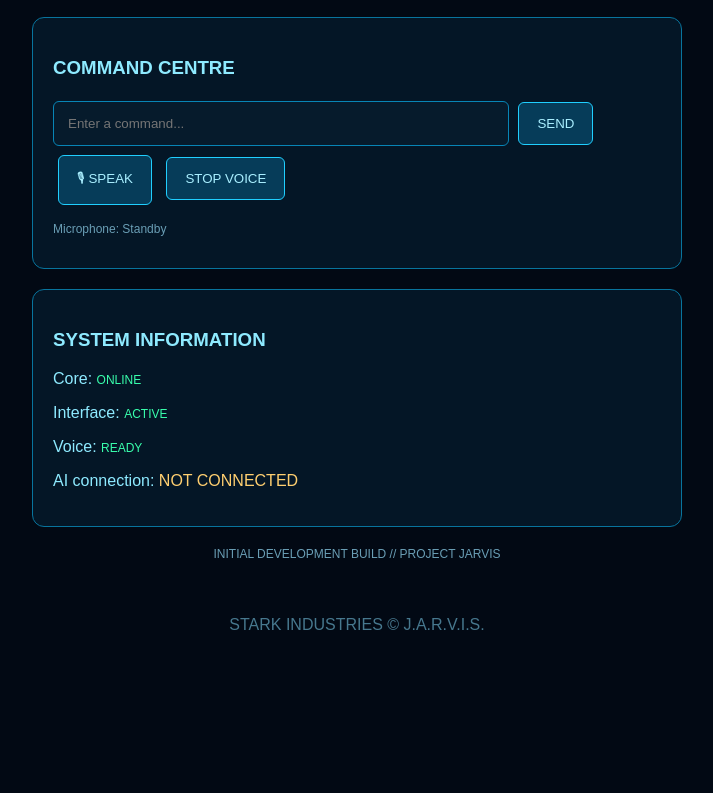
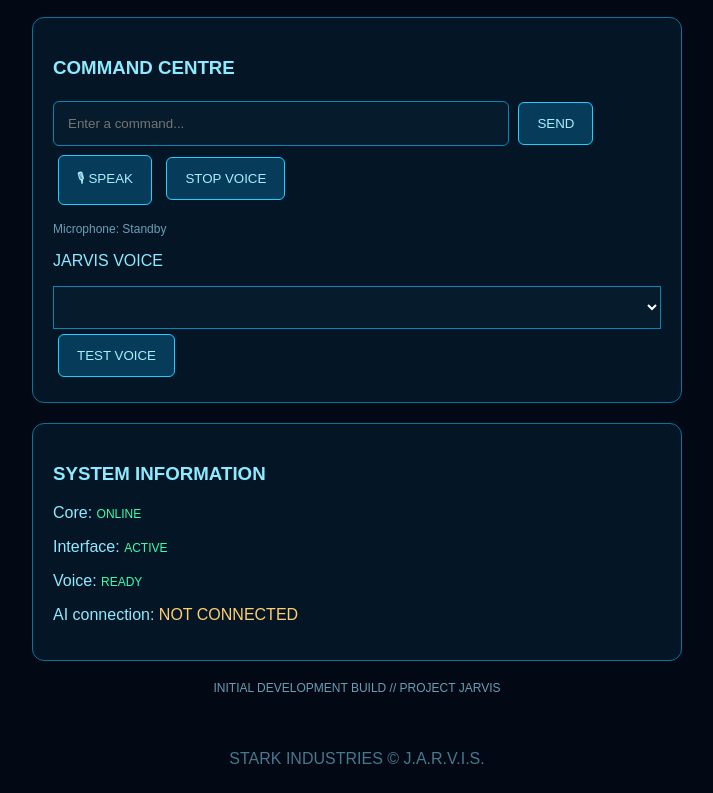
Before and after one commit to tysondalton198-max/jarvis-assistant, a plain HTML site: page index.html in a window 1280 px wide. Shown: the part 743-1536 px from the top of the page, without its empty margins (283-996 px from the left). Before the commit the page ends 1402 px from the top, so only its background shows below. Drawn offline with Linux system fonts and the light colour scheme.

Commit message:
Update index.html

```diff
--- a/index.html
+++ b/index.html
@@ -168,6 +168,14 @@ footer {
     <button onclick="listen()">🎙 SPEAK</button>
     <button onclick="stopSpeaking()">STOP VOICE</button>
     <p class="small" id="micStatus">Microphone: Standby</p>
+
+<p>JARVIS VOICE</p>
+
+<select id="voiceSelect"
+style="width:100%;padding:12px;background:#061b2c;color:white;border:1px solid #0785b6;">
+</select>
+
+<button onclick="testVoice()">TEST VOICE</button>
   </div>
 
   <div class="panel">
```
